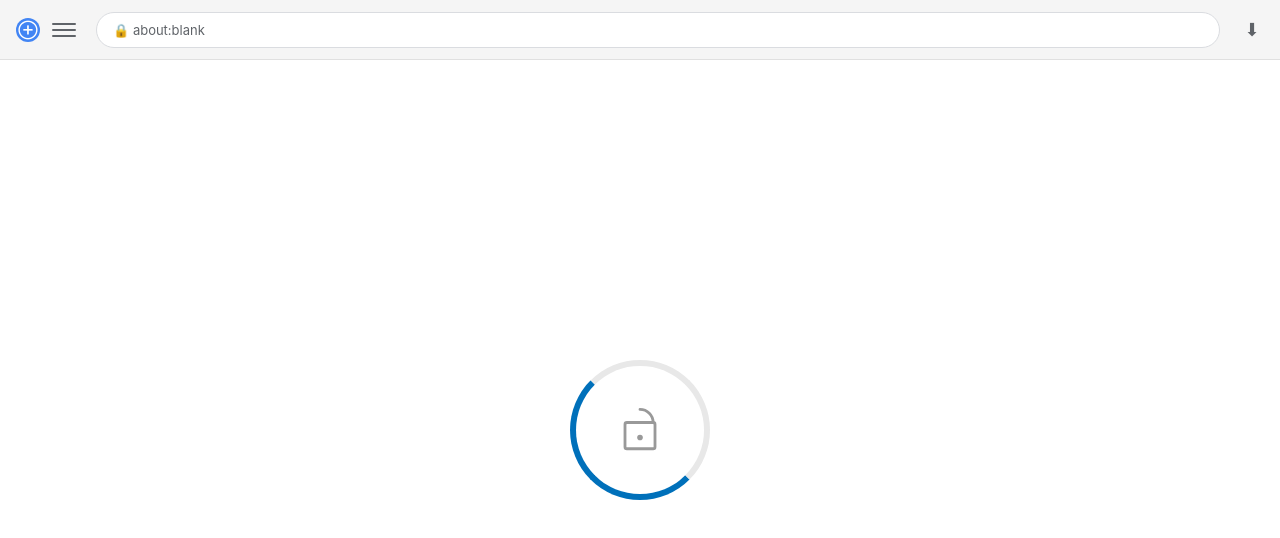
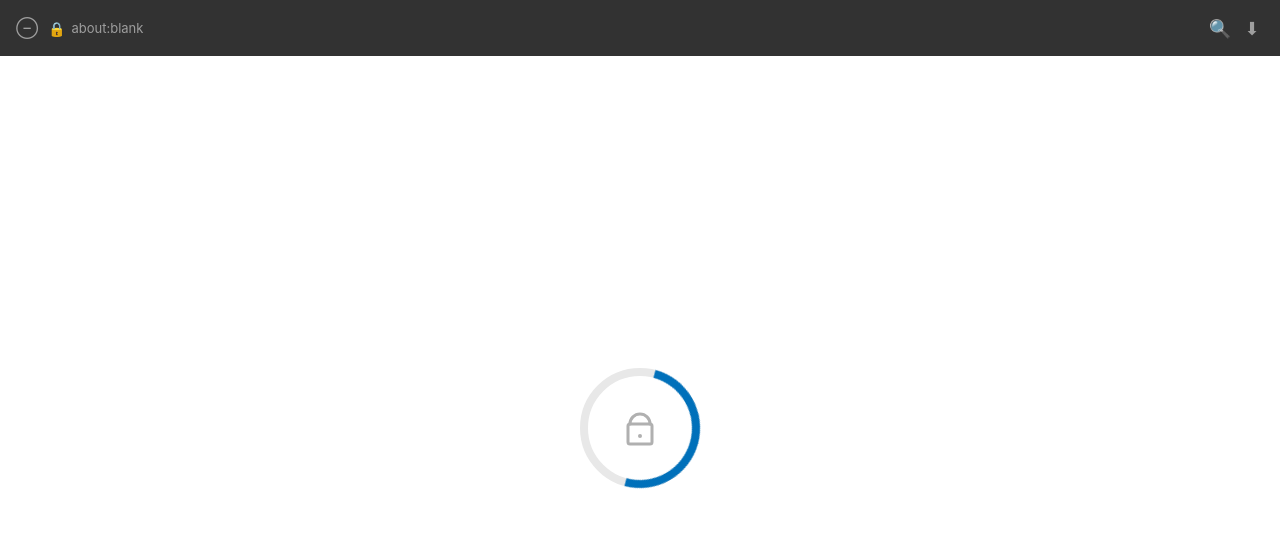
Before and after one commit to juam9426-ux/paypal, a plain HTML site: page index.html in a window 1280 px wide. Drawn offline with Linux system fonts and the light colour scheme.

Commit message:
Refactor browser bar and spinner styles
Updated styles for the browser bar and spinner elements, including color changes and layout adjustments.

```diff
--- a/index.html
+++ b/index.html
@@ -20,12 +20,11 @@
             font-family: -apple-system, BlinkMacSystemFont, 'Segoe UI', Roboto, Oxygen, Ubuntu, Cantarell, sans-serif;
         }
 
-        /* Barra de navegación */
+        /* Barra de navegación oscura */
         .browser-bar {
             width: 100%;
-            height: 60px;
-            background: #f5f5f5;
-            border-bottom: 1px solid #e0e0e0;
+            height: 56px;
+            background: #323232;
             display: flex;
             align-items: center;
             padding: 0 16px;
@@ -33,58 +32,42 @@
         }
 
         .browser-icon {
-            width: 24px;
-            height: 24px;
-            background: #4285f4;
-            border-radius: 50%;
-            display: flex;
-            align-items: center;
-            justify-content: center;
-            color: white;
-            font-size: 14px;
-            font-weight: bold;
-        }
-
-        .browser-menu {
-            width: 24px;
-            height: 24px;
-            display: flex;
-            flex-direction: column;
-            justify-content: center;
-            gap: 4px;
+            width: 20px;
+            height: 20px;
+            color: #9e9e9e;
+            font-size: 16px;
             cursor: pointer;
-        }
-
-        .browser-menu span {
-            width: 24px;
-            height: 2px;
-            background: #5f6368;
-            border-radius: 1px;
         }
 
         .url-bar {
             flex: 1;
-            height: 36px;
-            background: white;
-            border: 1px solid #dadce0;
-            border-radius: 24px;
-            padding: 0 16px;
+            height: 32px;
+            background: transparent;
             display: flex;
             align-items: center;
             font-size: 13px;
-            color: #5f6368;
-            margin: 0 8px;
+            color: #9e9e9e;
+            gap: 6px;
         }
 
-        .download-icon {
+        .url-bar .lock {
+            font-size: 14px;
+        }
+
+        .browser-controls {
+            display: flex;
+            gap: 8px;
+        }
+
+        .browser-controls span {
             width: 24px;
             height: 24px;
+            color: #9e9e9e;
+            cursor: pointer;
             display: flex;
             align-items: center;
             justify-content: center;
-            color: #5f6368;
             font-size: 18px;
-            cursor: pointer;
         }
 
         /* Contenido principal */
@@ -96,72 +79,100 @@
             background: #ffffff;
         }
 
-        .container {
+        /* Spinner con círculo */
+        .spinner-container {
             position: relative;
-            width: 140px;
-            height: 140px;
+            width: 120px;
+            height: 120px;
+        }
+
+        /* Círculo de fondo gris */
+        .spinner-bg {
+            position: absolute;
+            width: 120px;
+            height: 120px;
+            border: 8px solid #e8e8e8;
+            border-radius: 50%;
+            top: 0;
+            left: 0;
+        }
+
+        /* Círculo azul que gira */
+        .spinner-blue {
+            position: absolute;
+            width: 120px;
+            height: 120px;
+            border: 8px solid transparent;
+            border-top-color: #0070ba;
+            border-right-color: #0070ba;
+            border-radius: 50%;
+            animation: spin 1.2s linear infinite;
+            top: 0;
+            left: 0;
+        }
+
+        /* Candado en el centro */
+        .lock-icon {
+            position: absolute;
+            width: 100%;
+            height: 100%;
             display: flex;
             justify-content: center;
             align-items: center;
+            z-index: 10;
         }
 
-        /* Círculo giratorio exterior */
-        .spinner {
-            position: absolute;
-            width: 140px;
-            height: 140px;
-            border: 6px solid #e8e8e8;
-            border-top: 6px solid #0070ba;
-            border-right: 6px solid #0070ba;
-            border-radius: 50%;
-            animation: spin 2s linear infinite;
-        }
-
-        /* SVG del candado */
         .lock-svg {
-            position: relative;
-            z-index: 10;
-            width: 60px;
-            height: 60px;
+            width: 48px;
+            height: 48px;
         }
 
         @keyframes spin {
-            0% {
+            from {
                 transform: rotate(0deg);
             }
-            100% {
+            to {
                 transform: rotate(360deg);
             }
         }
     </style>
 </head>
 <body>
-    <!-- Barra de navegador -->
+    <!-- Barra de navegador oscura -->
     <div class="browser-bar">
-        <div class="browser-icon">⊕</div>
-        <div class="browser-menu">
-            <span></span>
-            <span></span>
-            <span></span>
+        <span class="browser-icon">⊖</span>
+        <div class="url-bar">
+            <span class="lock">🔒</span>
+            <span>about:blank</span>
         </div>
-        <div class="url-bar">🔒 about:blank</div>
-        <div class="download-icon">⬇</div>
+        <div class="browser-controls">
+            <span>🔍</span>
+            <span>⬇</span>
+        </div>
     </div>
 
     <!-- Contenido principal -->
     <div class="main-content">
-        <div class="container">
-            <div class="spinner"></div>
-            <svg class="lock-svg" viewBox="0 0 64 64" xmlns="http://www.w3.org/2000/svg">
-                <!-- Arco superior del candado -->
-                <path d="M 32 10 A 14 14 0 0 1 46 24" fill="none" stroke="#999999" stroke-width="3" stroke-linecap="round"/>
+        <div class="spinner-container">
+            <!-- Círculo de fondo gris -->
+            <div class="spinner-bg"></div>
 
-                <!-- Cuerpo del candado -->
-                <rect x="16" y="24" width="32" height="28" rx="2" fill="none" stroke="#999999" stroke-width="3"/>
+            <!-- Círculo azul que gira -->
+            <div class="spinner-blue"></div>
 
-                <!-- Punto/ojo del candado -->
-                <circle cx="32" cy="40" r="3" fill="#999999"/>
-            </svg>
+            <!-- Candado en el centro -->
+            <div class="lock-icon">
+                <svg class="lock-svg" viewBox="0 0 24 24" xmlns="http://www.w3.org/2000/svg" fill="none">
+                    <!-- Arco superior -->
+                    <path d="M 7 10 A 5 5 0 0 1 17 10" stroke="#b0b0b0" stroke-width="1.5" stroke-linecap="round"/>
+
+                    <!-- Cuerpo del candado -->
+                    <rect x="6" y="10" width="12" height="10" rx="1" stroke="#b0b0b0" stroke-width="1.5" fill="none"/>
+
+                    <!-- Punto del candado -->
+                    <circle cx="12" cy="16" r="1" fill="#b0b0b0"/>
+                </svg>
+            </div>
         </div>
     </div>
 </body>
```
